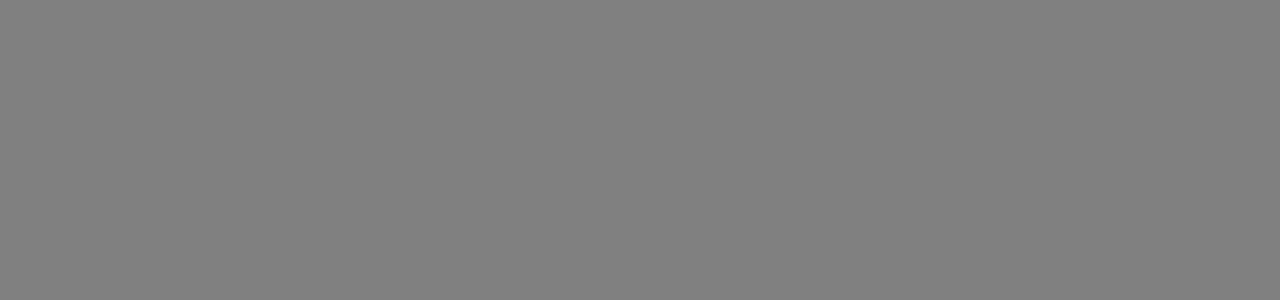
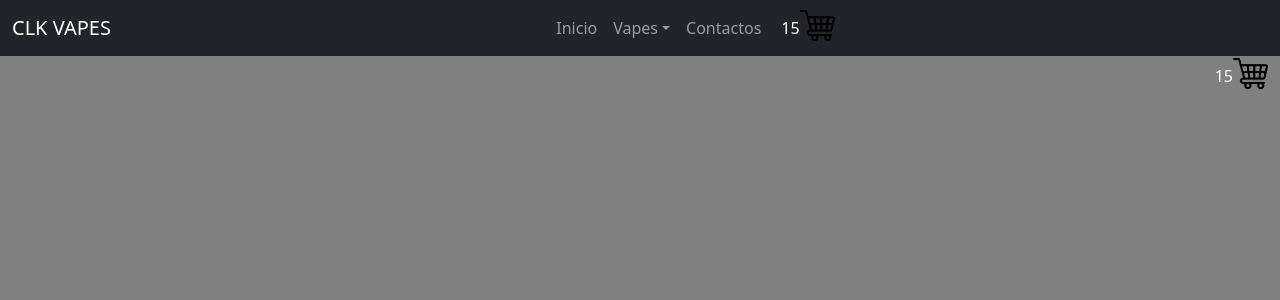
Before and after one commit to LichiBorda/Proyect-02-ECV, a React (Create React App) app: page /carrito in a window 1280 px wide. Before the commit this address had no page. Shown: the top 300 px of the page. Built offline with nearby package versions, Linux system fonts and the light colour scheme.

Commit message:
primer repositorio

```diff
--- a/src/App.js
+++ b/src/App.js
@@ -4,18 +4,21 @@ import Navbar from './componentes/Navbar'
 
 import { BrowserRouter } from 'react-router-dom';
 import Main from './componentes/Main';
+import Micustomprovider from './componentes/CartContext';
 
 function App() {
   return (
 
-    <>
+    <Micustomprovider>
+
     <BrowserRouter>
     <Navbar />
     <Main/>
 
     </BrowserRouter>
 
-    </>
+    </Micustomprovider>
+
 
   );
 }
--- a/src/componentes/Micontexto.js
+++ b/src/componentes/CartContext.js
@@ -8,7 +8,7 @@ const Micustomprovider = (props) => {
     const valordelcontexto = {
         carrito : [],
         montoTotal : 0,
-        cantidadTotal : 4,
+        cantidadTotal : 15,
     }
   return (
     <Provider value={valordelcontexto}>
--- a/src/componentes/CartWidget.js
+++ b/src/componentes/CartWidget.js
@@ -1,5 +1,6 @@
 import { useContext } from "react"
-import { contexto } from "./Micontexto"
+import { contexto } from "./CartContext"
+import { Link } from 'react-router-dom'
 
 
 function CartWidget() {
@@ -11,7 +12,7 @@ function CartWidget() {
   <div className="row">
 
     <div className="col">
-    <img className="logo-carrito float-end"  src="/imagenes/carrito-de-compras.png" alt="" />
+    <Link to="/carrito"><img className="logo-carrito float-end" to="" src="/imagenes/carrito-de-compras.png" alt="" /></Link>
     <span className="float-end contador mt-2">{valordelcontexto.cantidadTotal}</span>
     </div>
   </div>
--- a/src/componentes/Main.js
+++ b/src/componentes/Main.js
@@ -1,9 +1,10 @@
 import React from 'react'
 import { Route, Routes } from 'react-router-dom'
 import ItemDetailContainer from './ItemDetailContainer'
-import ItemList from './Item'
+
 import ItemListContainer from './ItemListContainer'
-import ItemDetail from './ItemDetail'
+
+import CartWidget from './CartWidget'
 
 
 
@@ -15,6 +16,7 @@ function Main() {
         <Route path="/" element={<ItemListContainer/>} />
         <Route path="/category/:categoryId" element={<ItemListContainer  />} />
         <Route path='/item/:id' element={<ItemDetailContainer/>}/>
+        <Route path='/carrito' element={<CartWidget/>}/>
         </Routes>
 
     </main>
```
